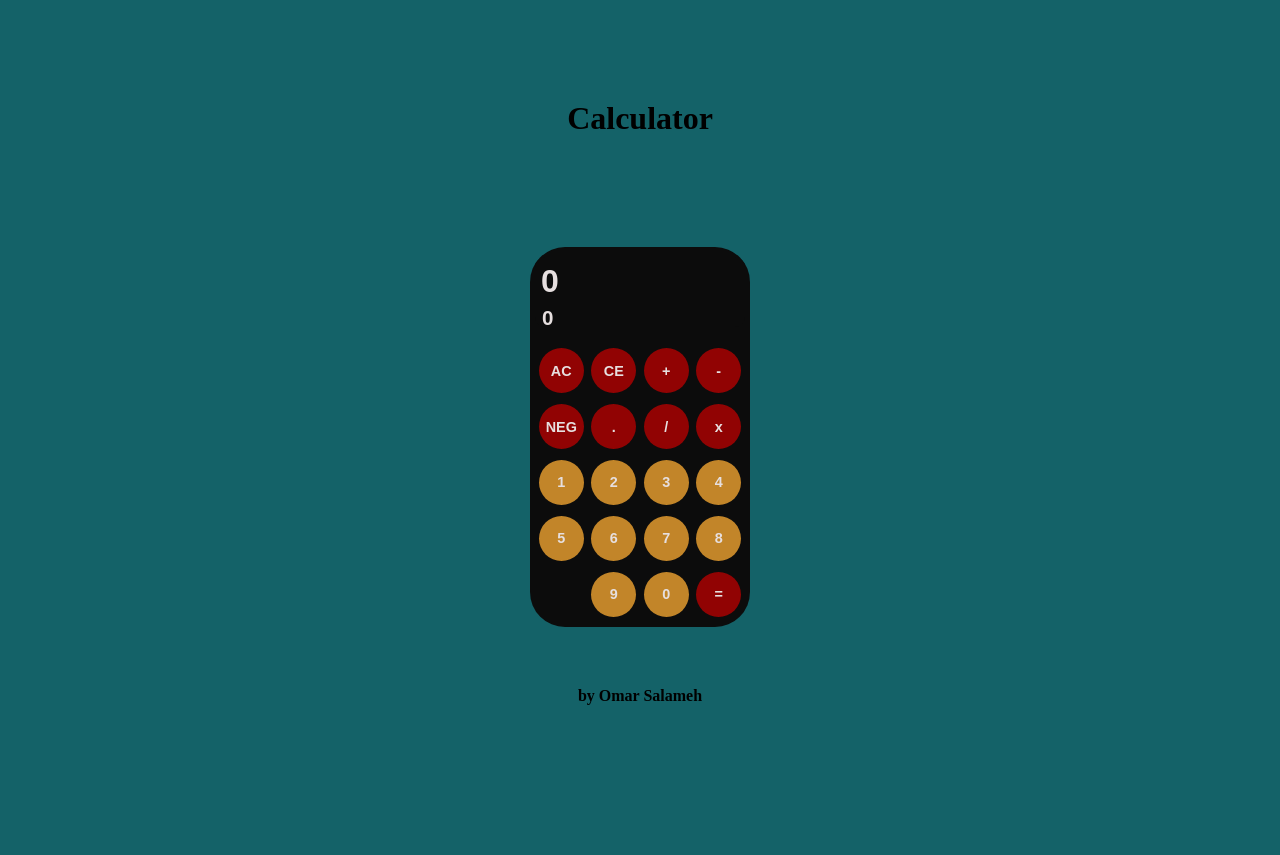
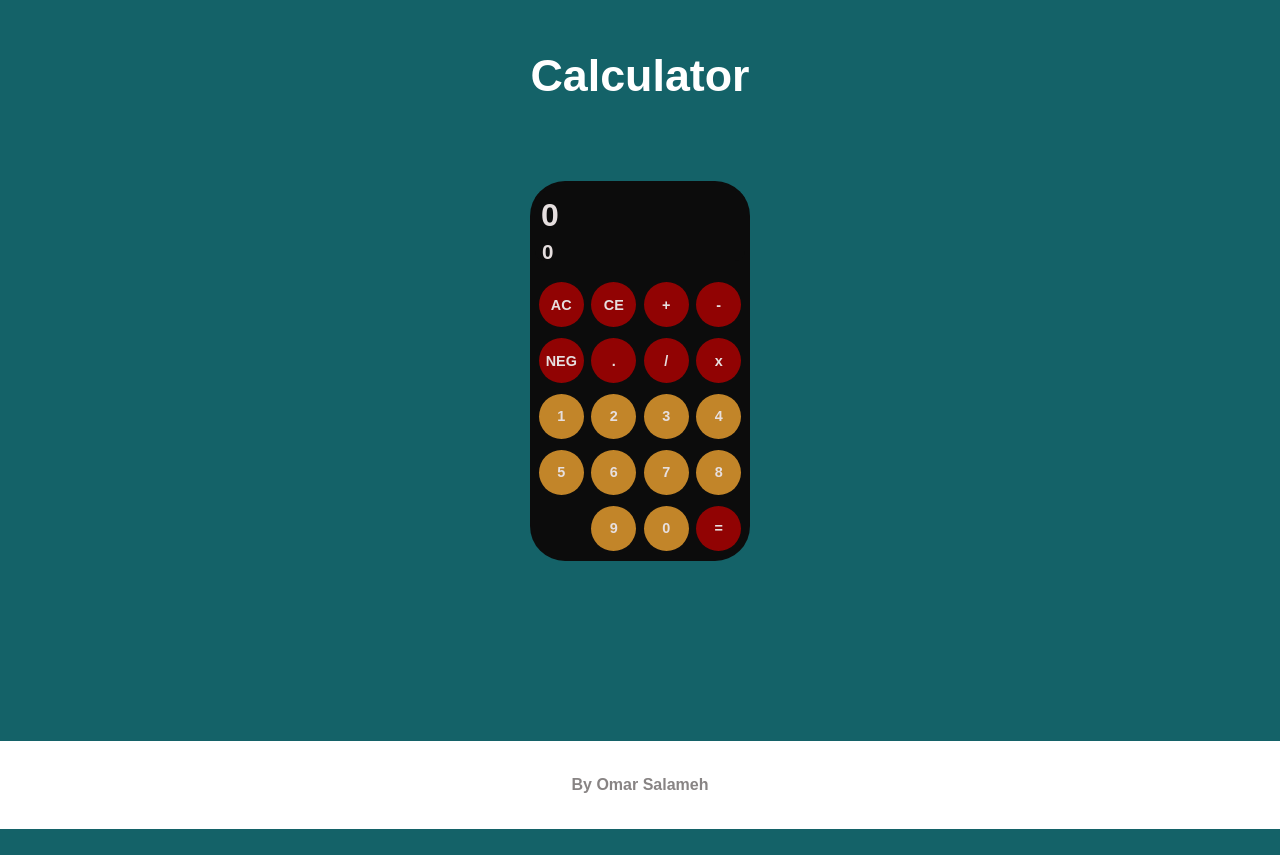
Before and after one commit to omar00070/Js_calculator, a plain HTML site: page index.html in a window 1280 px wide. After the commit the page ends 829 px from the top, so only its background shows below. Drawn offline with Linux system fonts and the light colour scheme.

Commit message:
changes to syles

```diff
--- a/index.html
+++ b/index.html
@@ -4,6 +4,7 @@
     <meta charset="UTF-8">
     <meta name="viewport" content="width=device-width, initial-scale=1.0">
     <link rel="stylesheet" href="./styles.css">
+    <link href="https://fonts.googleapis.com/css2?family=Poppins&display=swap" rel="stylesheet">
     <title>Calculator</title>
 </head>
 <body>
@@ -91,7 +92,7 @@
     </div>
     <footer>
         <div class="credit">
-            <H4>by Omar Salameh</H4>
+            <H4>By Omar Salameh</H4>
         </div>
     </footer>
 
--- a/styles.css
+++ b/styles.css
@@ -7,18 +7,22 @@
 .title{
     display: flex;
     justify-content: center;
-    transform: translateY(100px);
+    transform: translateY(50px);
+    color:white;
+    font-size: 1.4rem;
 }
 
 body{
     background: #146268;
+    font-family: sans-serif, "Poppins";
+
 }
 .content{
-    height: 100vh;
+    height: 80vh;
     display: flex;
     justify-content: center;
     align-items: center;
-    font-family: sans-serif;
+    font-family: sans-serif, "Poppins";
     flex-direction: column;
 
 }
@@ -124,5 +128,9 @@ h2{
 .credit{
     display: flex;
     justify-content: center;
-    transform: translateY(-150px);
+    transform: translateY(50px);
+    color: rgb(136, 132, 132);
+    background:white;
+    height: 88px;
+    align-items: center;
 }
```
